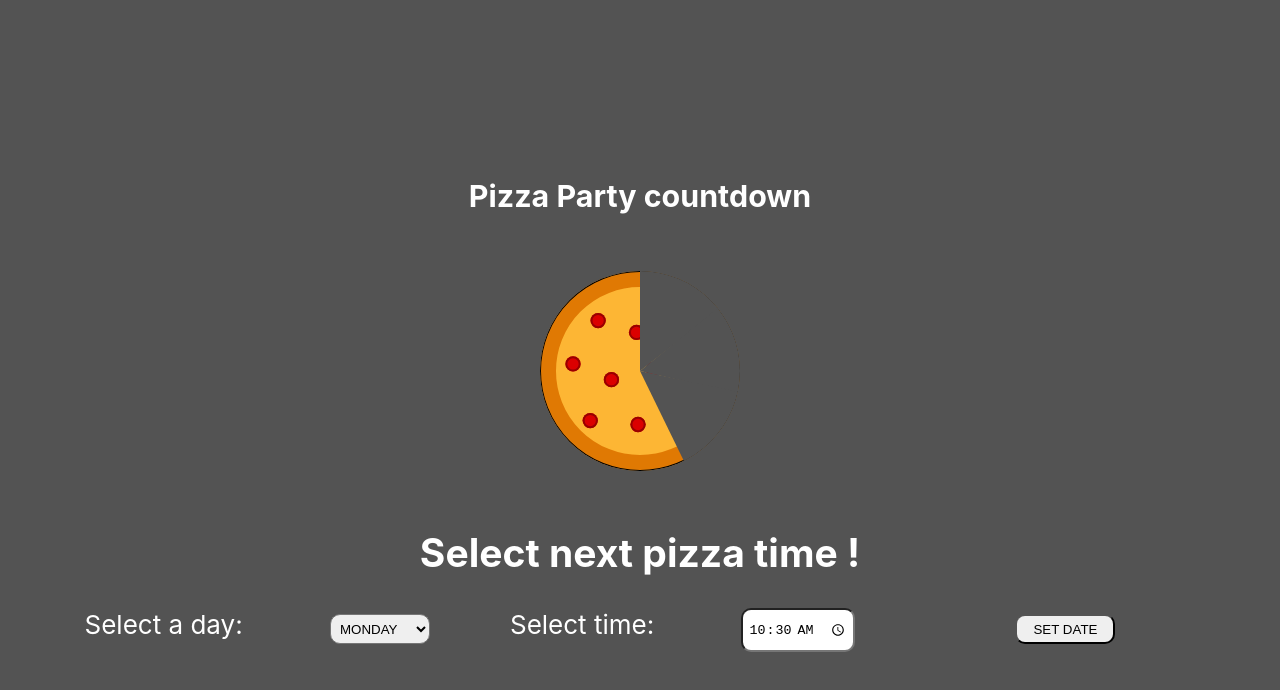
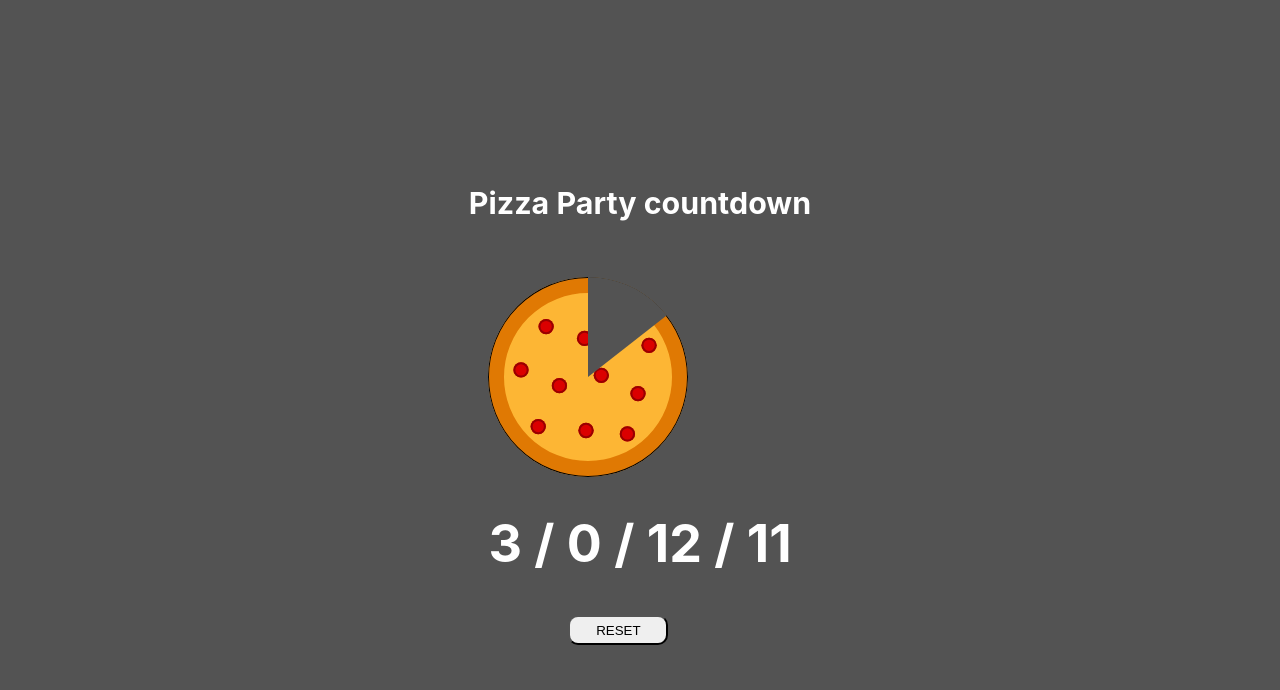
Before and after one commit to bebosh/pizza_timer_react, a React (Create React App) app: page / in a window 1280 px wide. Both pictures are taken after typing "10:30" into the empty fields and a click on the button "SET DATE". Shown: the top 690 px of the page. Built offline with nearby package versions, Linux system fonts and the light colour scheme.

Commit message:
core funcionality setted

```diff
--- a/src/App.js
+++ b/src/App.js
@@ -1,14 +1,12 @@
+import "./App.css";
+import PizzaTimer from "./components/PizzaTimerContainer";
 
-import './App.css';
-import Pizza from './components/PizzaComponent';
-import PizzaTimer from './PizzaTimerContainer';
 function App() {
   return (
     <div className="App">
       <header className="App-header">
-       <h3>Pizza Party countdown</h3>
-        < Pizza />
-       < PizzaTimer />
+        <h3>Pizza Party countdown</h3>
+        <PizzaTimer />
       </header>
     </div>
   );
--- a/src/PizzaTimerContainer.js
+++ /dev/null
@@ -1,22 +0,0 @@
-import Timer from './components/TimerComponent'
-import SetDay from './components/SetDayComponent'
-
-const PizzaTimer = () => {
-  const day = localStorage.getItem("day");
-  const hour = localStorage.getItem("hour");
-
-  const nextDay = (day, hour) => {
-
-    var now = new Date();
-    var timestamp = now.setDate(now.getDate() + (Number(day)+(7-now.getDay())) % 7);
-    return timestamp;
-  }
-
-  return (
-    <div className="timerContainer">
-    {day ? <Timer time = {nextDay(day)} /> : <SetDay /> }
-    </div>
-   );
-}
-
-export default PizzaTimer;
--- a/src/components/PizzaComponent.js
+++ b/src/components/PizzaComponent.js
@@ -1,20 +1,18 @@
+import "../pizza.css";
 
-import '../pizza.css';
+const Pizza = (props) => {
+  var dom_content = [];
+  var d = new Date(props.day);
+  var n = d.getDay();
 
-const Pizza = () => {
-  var dom_content = [];
-  for (var i = 0; i < 3; i++) {
-      dom_content.push(
-          (
-          <li key={i}><div className="slice"></div></li>
-          )
-      );
+  for (var i = 0; i < n; i++) {
+    dom_content.push(
+      <li key={i}>
+        <div className="slice"></div>
+      </li>
+    );
   }
-  return (
-       <ul className="sliceWrapper">
-          {dom_content}
-      </ul>
-  )
-}
+  return <ul className="sliceWrapper">{dom_content}</ul>;
+};
 
 export default Pizza;
--- /dev/null
+++ b/src/components/PizzaTimerContainer.js
@@ -0,0 +1,47 @@
+import { useState } from "react";
+
+import Timer from "./TimerComponent";
+import SetDay from "./SetDayComponent";
+import Pizza from "./PizzaComponent";
+
+const PizzaTimer = () => {
+  const day = localStorage.getItem("day");
+  const hour = localStorage.getItem("hour");
+  const minutes = localStorage.getItem("minutes");
+  const showSetDayStore = localStorage.getItem("showComponent");
+
+  const [showState, setShowState] = useState(showSetDayStore);
+
+  const nextDay = (day) => {
+    var now = new Date();
+    let targetYear = now.getFullYear();
+    let targetMonth = now.getMonth();
+    let targetDay = now.getDate() + ((Number(day) + (7 - now.getDay())) % 7);
+    let targetHour = hour;
+    let targetMunites = minutes;
+    var targetDate = new Date(
+      targetYear,
+      targetMonth,
+      targetDay,
+      targetHour,
+      targetMunites,
+      0,
+      0
+    );
+    return targetDate;
+  };
+
+  const showSetDay = (showComponent)=>{
+    localStorage.setItem("showComponent", showComponent);
+    var temp = localStorage.getItem("showComponent");
+    setShowState(temp);
+  }
+  return (
+    <div className="timerContainer">
+      <Pizza day={nextDay(day)} />
+      {showState === 'timer' ? <Timer day={nextDay(day)} showSetDay = {showSetDay} /> : <SetDay showSetDay ={showSetDay} />}
+    </div>
+  );
+};
+
+export default PizzaTimer;
--- a/src/components/SetDayComponent.js
+++ b/src/components/SetDayComponent.js
@@ -1,9 +1,8 @@
 import { useState } from "react";
 
-const SetDay = () => {
+const SetDay = (props) => {
   const [day, setDay] = useState("1");
   const [hour, setHour] = useState("");
-
 
   const handleSubmit = (e) => {
     e.preventDefault();
@@ -14,11 +13,12 @@ const SetDay = () => {
     localStorage.setItem("day", day);
     localStorage.setItem("hour", setHours);
     localStorage.setItem("minutes", setMinutes);
+    props.showSetDay("timer");
   };
 
   return (
     <div>
-    <h2>Select next pizza time !</h2>
+      <h2>Select next pizza time !</h2>
       <form onSubmit={handleSubmit}>
         <span className="selection">Select a day: </span>
         <select
@@ -26,13 +26,13 @@ const SetDay = () => {
           onChange={(e) => setDay(e.target.value)}
           name="Days"
         >
-          <option value ="1">Monday</option>
-          <option value ="2">Tuesday</option>
-          <option value ="3">Wednesday</option>
-          <option value ="4">Thursday</option>
-          <option value ="5">Friday</option>
-          <option value ="6">Saturday</option>
-          <option value ="0">Sunday</option>
+          <option value="1">Monday</option>
+          <option value="2">Tuesday</option>
+          <option value="3">Wednesday</option>
+          <option value="4">Thursday</option>
+          <option value="5">Friday</option>
+          <option value="6">Saturday</option>
+          <option value="0">Sunday</option>
         </select>
         <span className="selection">Select time: </span>
         <input
@@ -40,8 +40,9 @@ const SetDay = () => {
           type="time"
           id="appt"
           name="appt"
+          required
         ></input>
-          <button>Set date</button>
+        <button>Set date</button>
       </form>
     </div>
   );
--- a/src/components/TimerComponent.js
+++ b/src/components/TimerComponent.js
@@ -1,8 +1,6 @@
-import { useEffect, useState} from "react";
+import { useEffect, useState } from "react";
 
 const Timer = (props) => {
-  //console.log(new Date(props.time));
-  //console.log(new Date().getTime());
   const [nextDay, setNextDay] = useState(0);
   const [nextHours, setNextHours] = useState(0);
   const [nextMinutes, setNextMinutes] = useState(0);
@@ -11,21 +9,20 @@ const Timer = (props) => {
   useEffect(() => {
     const interval = setInterval(() => {
       const currentTime = new Date().getTime();
-      const finalDate = props.time;
-      let timeLeft = finalDate - currentTime
-      let nextDay = Math.floor(timeLeft / (24*60*60*1000));
-      let daysms=timeLeft % (24*60*60*1000);
-      let nextHours = Math.floor((daysms)/(60*60*1000));
-      let hoursms=timeLeft % (60*60*1000);
-      let nextMinutes = Math.floor((hoursms)/(60*1000));
-      let minutesms=timeLeft % (60*1000);
-      let nextSeconds = Math.floor((minutesms)/(1000));
+      const finalDate = props.day;
+      let timeLeft = finalDate - currentTime;
+      let nextDay = Math.floor(timeLeft / (24 * 60 * 60 * 1000));
+      let daysms = timeLeft % (24 * 60 * 60 * 1000);
+      let nextHours = Math.floor(daysms / (60 * 60 * 1000));
+      let hoursms = timeLeft % (60 * 60 * 1000);
+      let nextMinutes = Math.floor(hoursms / (60 * 1000));
+      let minutesms = timeLeft % (60 * 1000);
+      let nextSeconds = Math.floor(minutesms / 1000);
 
       setNextDay(nextDay);
       setNextHours(nextHours);
       setNextMinutes(nextMinutes);
       setNextSeconds(nextSeconds);
-
     }, 1000);
 
     return () => {
@@ -33,18 +30,22 @@ const Timer = (props) => {
     };
   });
 
-  const handleReset = () =>{
+  const handleReset = (e) => {
     localStorage.removeItem("day");
     localStorage.removeItem("hour");
     localStorage.removeItem("minutes");
-  }
+    props.showSetDay("setDay");
+    //window.location.reload();
+  };
 
   return (
-  <div>
-    <h1>{nextDay} / {nextHours} / {nextMinutes} / {nextSeconds} </h1>
-    <button onClick={handleReset} >Reset</button>
-  </div>
+    <div>
+      <h1>
+        {nextDay} / {nextHours} / {nextMinutes} / {nextSeconds}{" "}
+      </h1>
+      <button onClick={handleReset}>Reset</button>
+    </div>
   );
-}
+};
 
 export default Timer;
```
